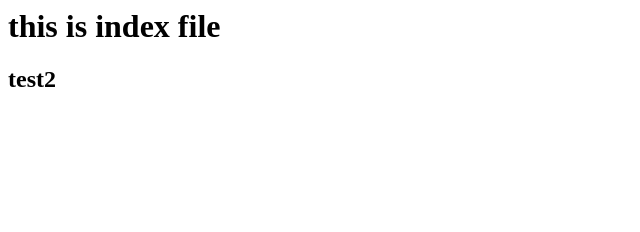
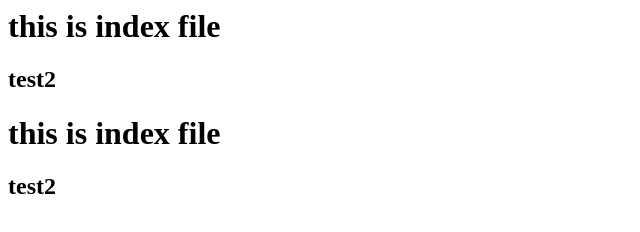
Before and after one commit to sahun-test/webserver, a plain HTML site: page index.html in a window 1280 px wide. Shown: the whole page, without its empty margins (0-640 px from the left). Drawn offline with Linux system fonts and the light colour scheme.

Commit message:
Update index.html

```diff
--- a/index.html
+++ b/index.html
@@ -1,2 +1,5 @@
 <h1>this is index file</h1>
 <h2>test2</h2>
+
+<h1>this is index file</h1>
+<h2>test2</h2>
```
